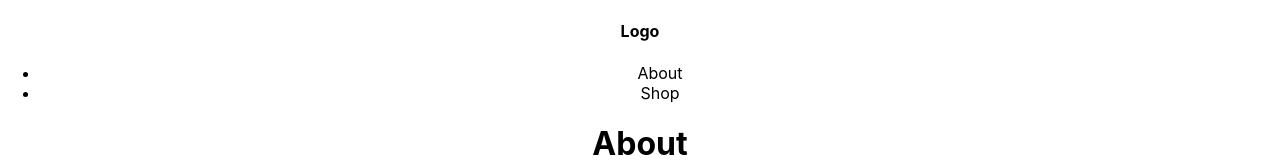
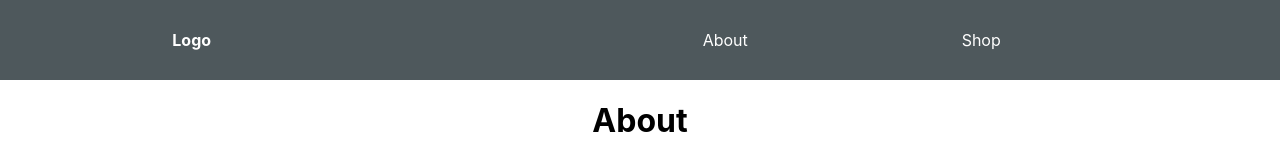
Before and after one commit to dipscoder/react-routing, a React (Create React App) app: page / in a window 1280 px wide. Shown: the top 160 px of the page. Built offline with nearby package versions, Linux system fonts and the light colour scheme.

Commit message:
Add style to the navbar

```diff
--- a/src/App.css
+++ b/src/App.css
@@ -1,38 +1,18 @@
 .App {
   text-align: center;
 }
-
-.App-logo {
-  height: 40vmin;
-  pointer-events: none;
-}
-
-@media (prefers-reduced-motion: no-preference) {
-  .App-logo {
-    animation: App-logo-spin infinite 20s linear;
-  }
-}
-
-.App-header {
-  background-color: #282c34;
-  min-height: 100vh;
+nav{
   display: flex;
-  flex-direction: column;
+  justify-content: space-around;
   align-items: center;
-  justify-content: center;
-  font-size: calc(10px + 2vmin);
+  min-height: 10vh;
+  background-color: rgb(78, 88, 92);
   color: white;
 }
-
-.App-link {
-  color: #61dafb;
+.nav-links {
+  width: 40%;
+  display: flex;
+  justify-content: space-around;
+  align-items: center;
+  list-style: none;
 }
-
-@keyframes App-logo-spin {
-  from {
-    transform: rotate(0deg);
-  }
-  to {
-    transform: rotate(360deg);
-  }
-}
--- a/src/Nav.js
+++ b/src/Nav.js
@@ -5,7 +5,7 @@
         <div>
             <nav>
                 <h4>Logo</h4>
-                <ul>
+                <ul className="nav-links">
                     <li>About</li>
                     <li>Shop</li>
                 </ul>
```
Also changed, not shown: 2 other files (tests, documents, lock files or other folders).
